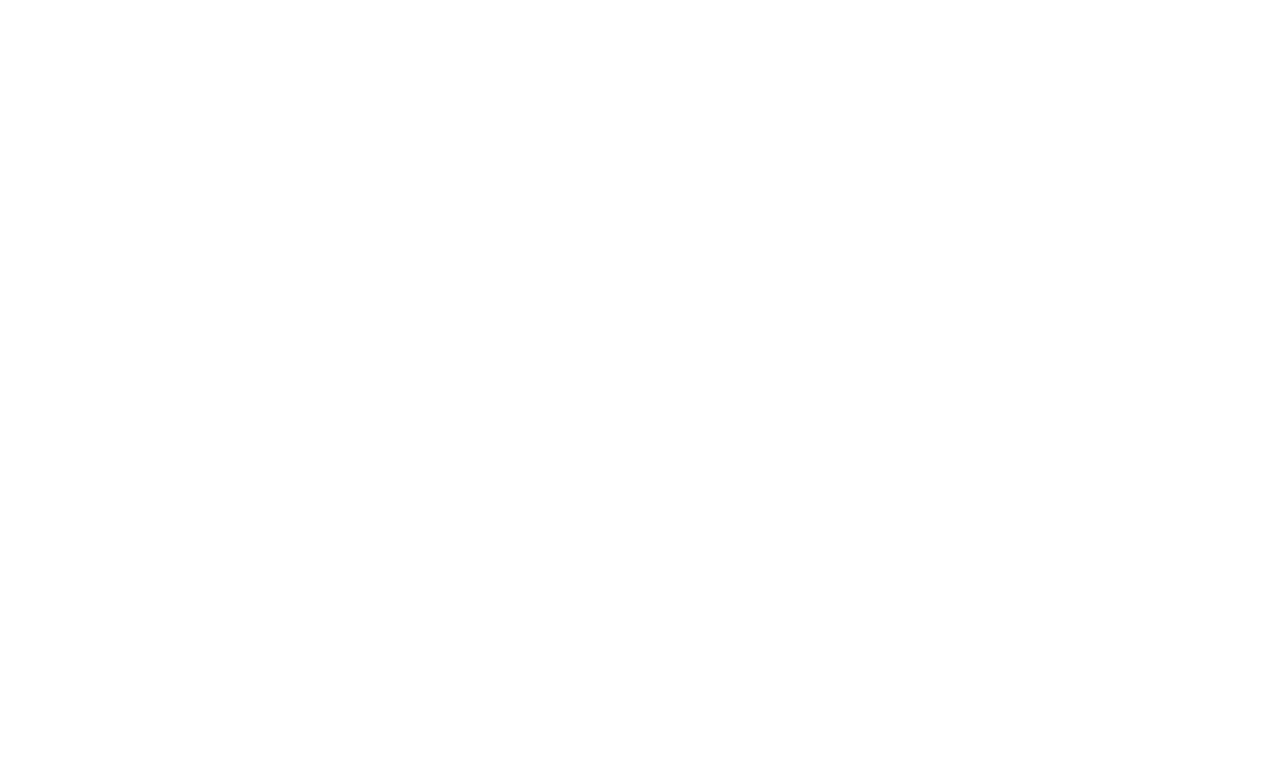
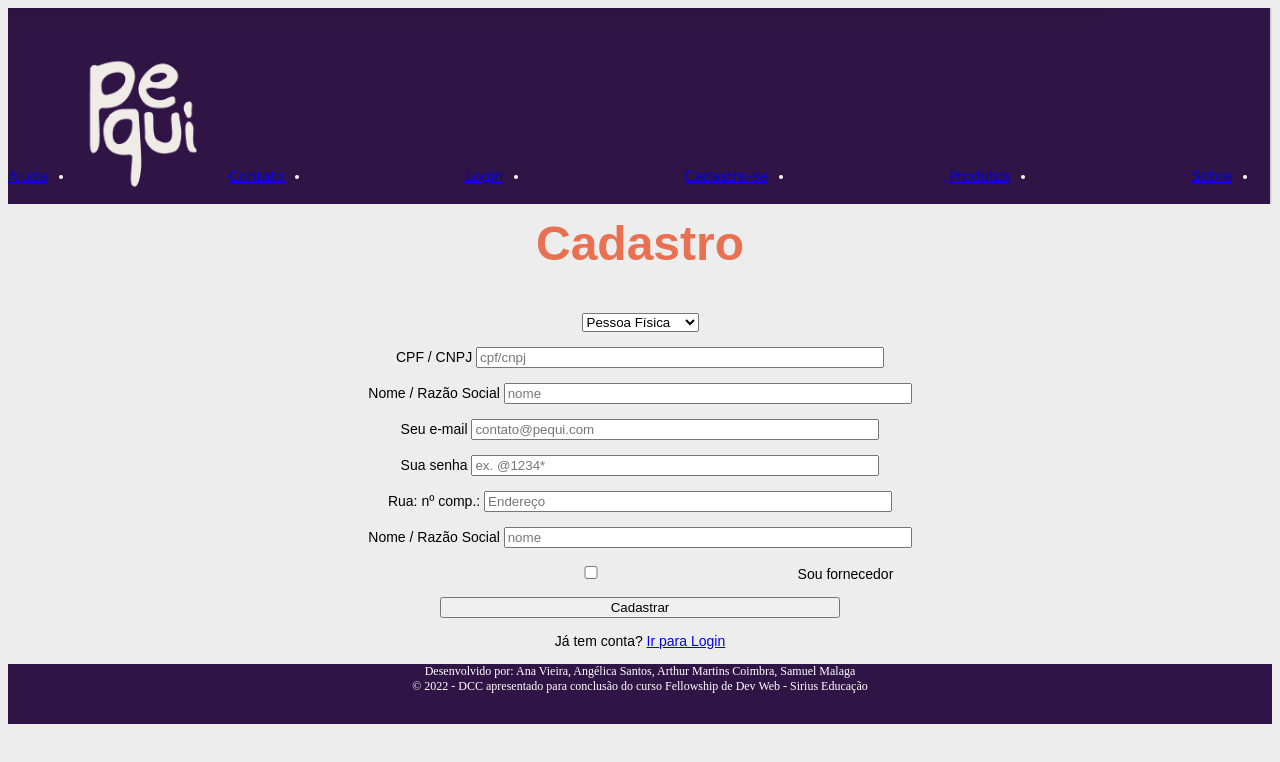
Before and after one commit to AngeldSantos/Pequi, a plain HTML site: page cadastro.html in a window 1280 px wide. Drawn offline with Linux system fonts and the light colour scheme.

Commit message:
Add files via upload

```diff
--- a/ajuda.html
+++ b/ajuda.html
@@ -0,0 +1,33 @@
+<!DOCTYPE html>
+<html lang="pt-br">
+<head>
+  <meta charset="UTF-8">
+  <meta http-equiv="X-UA-Compatible" content="IE=edge">
+  <meta name="viewport" content="width=device-width, initial-scale=1.0">
+  <link rel="stylesheet" type="text/css" href="styless.css" >
+  <title>Pequi - Produtos Orgânicos</title>
+</head>
+<body>
+  <header>
+    <img sstyle="position:absolute; right:10px; top:70px" src="pequi.png" alt="Logo"  width="100%" height="100%">
+    <nav>
+        <span id="header">
+            <ul class="menu">
+              <li><a href="sobre.html">Sobre</a></li>
+              <li><a href="produtos.html">Produtos</a></li>
+              <li><a href="cadastro.html">Cadastre-se</a></li>
+              <li><a href="login.html">Login</a></li>
+              <li><a href="contato.html">Contato</a></li>
+              <li><a href="ajuda.html">Ajuda</a></li>
+            </ul>
+        </span>
+      </nav>
+</header>
+
+</body>
+<footer>
+    <p class="rodape"> Desenvolvido por: Ana Vieira, Angélica Santos, Arthur Martins Coimbra, Samuel Malaga  <br>
+        &copy; 2022 - DCC apresentado para conclusão do curso Fellowship de Dev Web - Sirius Educação <br>
+    </p>
+</footer>
+</html>
--- a/cadastro.html
+++ b/cadastro.html
@@ -0,0 +1,88 @@
+<!DOCTYPE html>
+<html lang="pt-br">
+<head>
+  <meta charset="UTF-8">
+  <meta http-equiv="X-UA-Compatible" content="IE=edge">
+  <meta name="viewport" content="width=device-width, initial-scale=1.0">
+  <link rel="stylesheet" type="text/css" href="styless.css" >
+  <title>Pequi - Produtos Orgânicos</title>
+</head>
+<body>
+  <header>
+    <img sstyle="position:absolute; right:10px; top:70px" src="pequi.png" alt="Logo"  width="100%" height="100%">
+    <nav>
+        <span id="header">
+            <ul class="menu">
+              <li><a href="sobre.html">Sobre</a></li>
+              <li><a href="produtos.html">Produtos</a></li>
+              <li><a href="cadastro.html">Cadastre-se</a></li>
+              <li><a href="login.html">Login</a></li>
+              <li><a href="contato.html">Contato</a></li>
+              <li><a href="ajuda.html">Ajuda</a></li>
+            </ul>
+        </span>
+      </nav>
+</header>
+  <!--FORMULÁRIO DE CADASTRO-->
+  <div id="cadastro">
+    <form method="post" action="">
+      <h1>Cadastro</h1>
+
+      <p>
+        <select name="pf_pj" id="" >
+            <option value="PF">Pessoa Física</option>
+            <option value="PJ">Pessoa Jurídica</option>
+        </select>
+      </p>
+
+      <p>
+        <label for="CPF/CNPJ_cad">CPF / CNPJ</label>
+        <input id="nome_cad" name="nome_cad" required="required" type="text" placeholder="cpf/cnpj" />
+      </p>
+
+      <p>
+        <label for="nome_cad">Nome / Razão Social</label>
+        <input id="nome_cad" name="nome_cad" required="required" type="text" placeholder="nome" />
+      </p>
+
+      <p>
+        <label for="email_cad">Seu e-mail</label>
+        <input id="email_cad" name="email_cad" required="required" type="email" placeholder="contato@pequi.com"/>
+      </p>
+
+      <p>
+        <label for="senha_cad">Sua senha</label>
+        <input id="senha_cad" name="senha_cad" required="required" type="password" placeholder="ex. @1234*"/>
+      </p>
+
+      <p>
+        <label for="rua_cad">Rua:  nº comp.:  </label>
+        <input id="rua_cad" name="rua_cad" required="required" type="text" placeholder="Endereço" />
+      </p>
+
+      <p>
+        <label for="nome_cad">Nome / Razão Social</label>
+        <input id="nome_cad" name="nome_cad" required="required" type="text" placeholder="nome" />
+      </p>
+      <p class="checkbox">
+        <input type="checkbox" name="fornecedor" id="fornecedor" value="" />
+        <label for="manterlogado">Sou fornecedor</label>
+      </p>
+
+      <p>
+        <input type="submit" value="Cadastrar"/>
+      </p>
+
+      <p class="link">
+        Já tem conta?
+        <a href="login.html"> Ir para Login </a>
+      </p>
+    </form>
+  </div>
+</body>
+<footer>
+  <p class="rodape"> Desenvolvido por: Ana Vieira, Angélica Santos, Arthur Martins Coimbra, Samuel Malaga  <br>
+      &copy; 2022 - DCC apresentado para conclusão do curso Fellowship de Dev Web - Sirius Educação <br>
+  </p>
+</footer>
+</html>
--- a/styless.css
+++ b/styless.css
@@ -1,52 +1,80 @@
-.menu ul li{
-    position: fixed;
-    right: 0;
-    top: 50%;
-    width: 8em;
-    margin-top: -2.5em;
-  }
 
 
+li{
+    font-size: 14px;
+    font-family: 'Lucida Sans', 'Lucida Sans Regular', 'Lucida Grande', 'Lucida Sans Unicode', Geneva, Verdana, sans-serif;
+    text-align: justify;
+    color: white;
 
-header {
-    width: 100%;
+}
+
+body{
+    background: #EDEDED;
+}
+.menu{
+
+  display: flex;
+  justify-content: space-between;
+  direction: rtl;
+  top: 20%;
+  background-color: #301445;
+  color: white;
+  top: 10%;
+  margin-top: -2.5em;
+
+}
+
+h1{
+    font-size: 48px;
+    color:#E97051;
+    padding: 0px;
+    font-family: arial,sans-serif;
+    font-weight: bold;
+    text-align: center;
+    padding-bottom: 10px;
+}
+.checkbox{
+    text-align: center;
+
+
+ }
+
+p{
+    font-size: 14px;
+    font-family: Arial, Helvetica, sans-serif;
+    text-align: center;
+    margin-bottom: 15px;
+
+}
+
+input{
+    width: 400px;
+}
+
+
+/* .menu {
+    flex-direction: row-reverse;
     position: fixed;
-    top: 0;
-    left: 0;
+    right: 10;
+    background: #301445;
     color: white;
-    background: #301445;
-    height: 40px;
-    }
+    top: 20%;
+    margin-top: -2.5em;
+
+  } */
+
 footer {
     width: 100%;
-    position: fixed;
     bottom: 0;
     right: 0;
     background: #301445;
     color: white;
-    height: 40px;
-    display: flex;
+    height: 60px;
+    margin: ;
 }
-/* header {
-	width: 100%;
-	height: 40%;
-	min-height: 250px;
-	background-image:image()
-	background-size: cover;
-    background-position: center;
-	display: flex;
-	flex-direction: column;
-	position: relative;
-    }
-    header section {
-        display: flex;
-        align-items: center;
-        justify-content: center;
-        height: calc(100% - 50px);
-    }
-    header div li {
-        text-align: center;
-        font-family: Arial, "Helvetica Neue", Helvetica, sans-serif;
-        color: #fff;
-        text-shadow: 0 0 5px rgba(0,0,0,0.5); */
-    } */
+
+.rodape{
+    text-align: center;
+    font-size: 12px;
+    font-family: 'Times New Roman', Times, serif
+}
```
Also changed, not shown: index.html (added, +31 -0 lines), login.html (+68 -0 lines), produtos.html (+33 -0 lines), sobre.html (+34 -0 lines).
